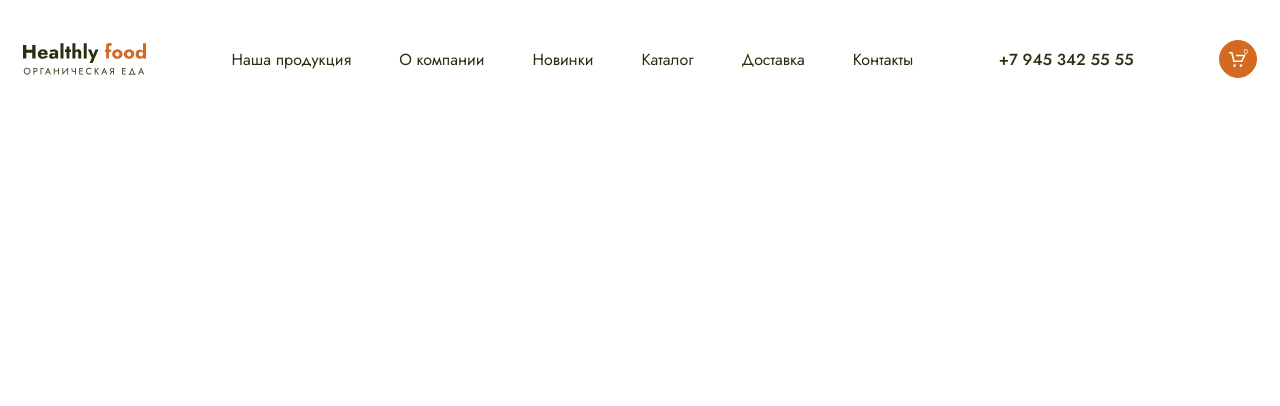
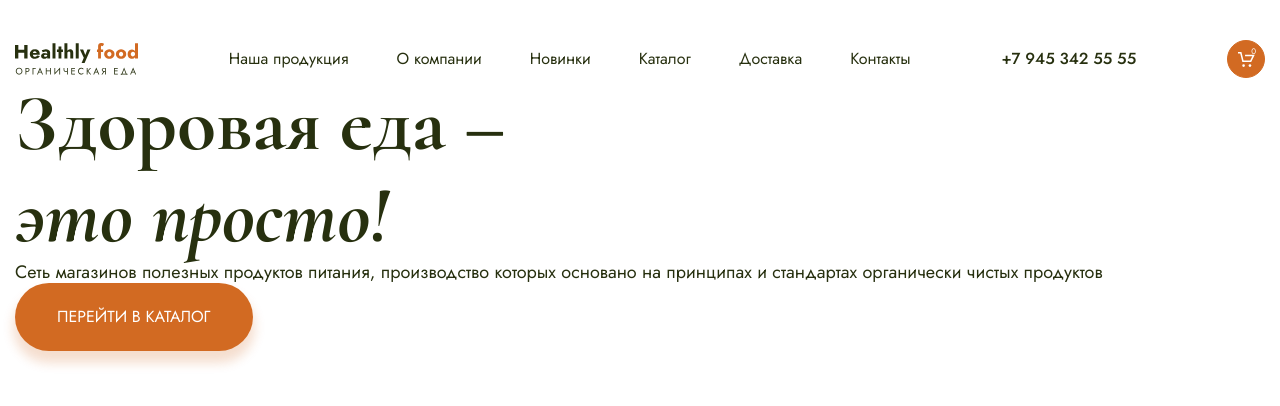
Before and after one commit to DrusJs/Module02-Shop, a website built with webpack: page src/index.html in a window 1280 px wide. Built offline with nearby package versions, Linux system fonts and the light colour scheme.

Commit message:
add main container

```diff
--- a/package.json
+++ b/package.json
@@ -16,6 +16,7 @@
     "webpack-dev-server": "^4.15.1"
   },
   "dependencies": {
-    "html-webpack-plugin": "^5.5.3"
+    "html-webpack-plugin": "^5.5.3",
+    "normalize.css": "^8.0.1"
   }
 }
--- a/src/index.html
+++ b/src/index.html
@@ -48,6 +48,20 @@
                 <span class="header__counter">0</span>
             </button>
         </header>
+        <div class="container">
+            <div class="main__text">
+                <h1 class="title title_block">
+                    Здоровая еда &ndash;
+                    <span class="title__span">это просто!</span>
+                </h1>
+                <div class="main__item">
+                    <p class="description description_size-s">Сеть магазинов полезных продуктов питания, производство которых основано на&nbsp;принципах и стандартах органически чистых продуктов</p>
+                    <div class="main__link">
+                        <a href="#" class="link">Перейти в каталог</a>
+                    </div>
+                </div>
+            </div>
+        </div>
     </div>
 </body>
 </html>
--- a/src/index.js
+++ b/src/index.js
@@ -1,2 +1,3 @@
+import 'normalize.css'
 import './styles/main.scss'
 import './index.html'
--- a/src/styles/main.scss
+++ b/src/styles/main.scss
@@ -14,16 +14,16 @@ html {
 body {
     font-size: 1.6rem;
     font-family: $font-jost;
+    color: $green;
 }
 
 .header {
     max-width: 1440px;
     margin: 0 auto;
-    padding: 0 15px;
+    padding: 4rem 15px 0 15px;
     display: flex;
     justify-content: space-between;
     align-items: center;
-    margin-top: 4rem;
     &__nav {
         display: flex;
         list-style-type: none;
@@ -34,7 +34,6 @@ body {
         gap: 4.8rem;
     }
     &__link {
-        font-size: 1.6rem;
         color: $green;
         text-decoration: none;
         &:hover {
@@ -42,7 +41,6 @@ body {
         }
     }
     &__tel {
-        font-size: 1.6rem;
         color: $green;
         text-decoration: none;
         font-weight: 500;
@@ -83,3 +81,51 @@ body {
     width: 12.3rem;
     height: 3.2rem;
 }
+.container {
+    max-width: 1440px;
+    margin: 0 auto;
+    padding: 0 15px;
+}
+.mian {
+    background-image: url(../images/main.png);
+    background-size: cover;
+    background-position-x: center;
+    &__item {
+        margin-left: 12rem;
+        max-width: 378px;
+        margin-top: 6rem;
+    }
+    &__link {
+        margin-top: 6rem;
+    }
+}
+.title {
+    font-family: $font-cormorant;
+    font-weight: 700;
+    font-size: 8rem;
+    margin: 0;
+    &__span {
+        font-style: italic;
+    }
+    &_block {
+        .title__span {
+            display: block;
+        }
+    }
+}
+.description {
+    margin: 0;
+    &_size-s {
+        font-size: 1.8rem;
+    }
+}
+.link {
+    color: $white;
+    text-transform: uppercase;
+    padding: 2.5rem 4.2rem;
+    background-color: $orange;
+    box-shadow: 0px 1rem 1.1rem .2rem rgba(207, 92, 13, 0.2);
+    text-decoration: none;
+    border-radius: 3.8rem;
+    display: inline-block;
+}
```
Also changed, not shown: dist/index.html, dist/src/styles/main.css, src/images/main.png (added), 1 other file.
